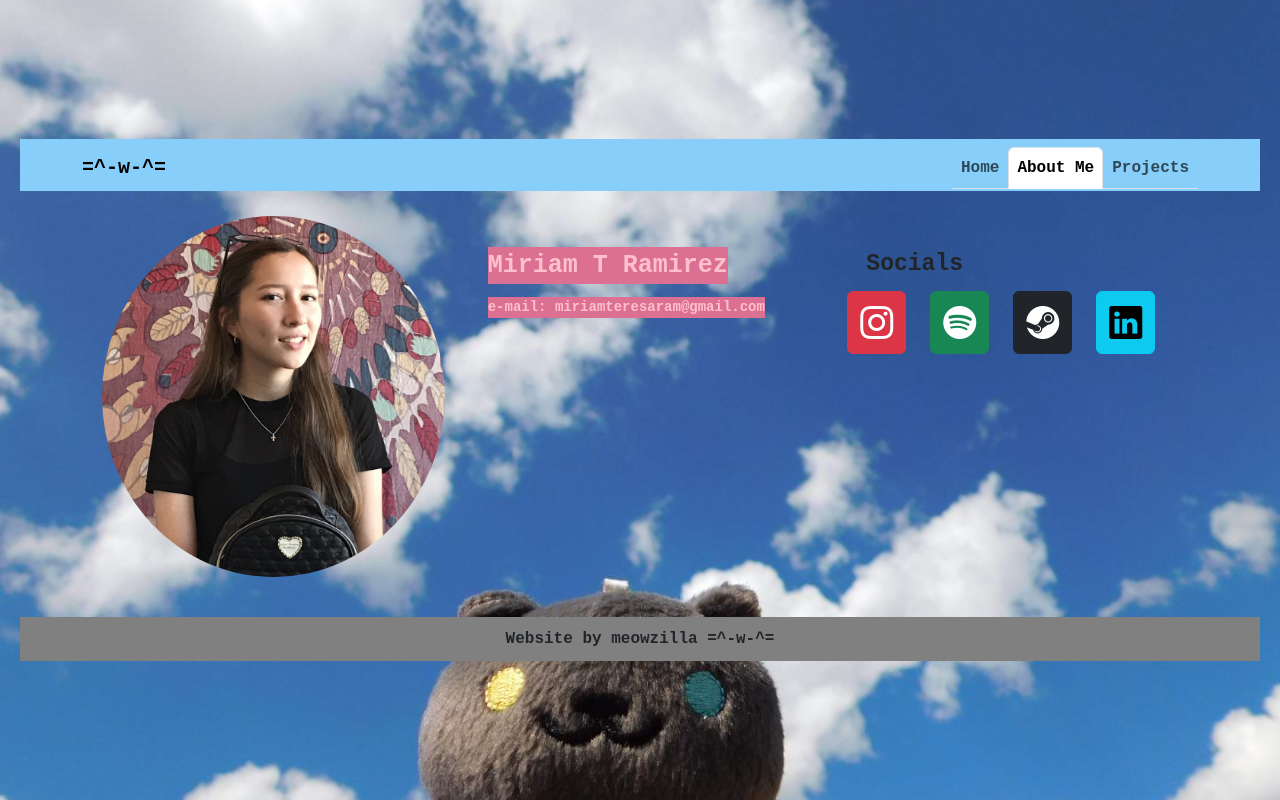
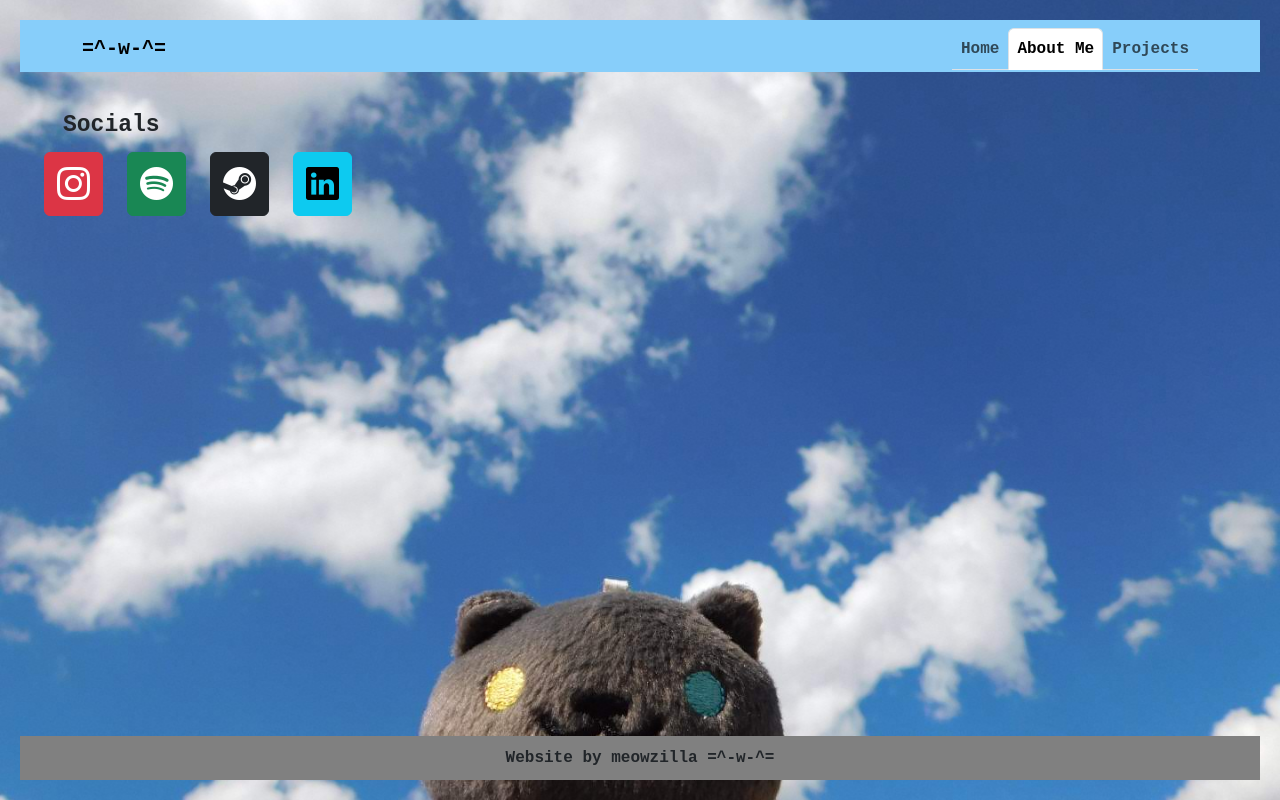
Before and after one commit to miriamrami/meow-port-app, a React (Create React App) app: page /AboutMe.js in a window 1280 px wide. Built offline with nearby package versions, Linux system fonts and the light colour scheme.

Commit message:
updated classNames in about me page

```diff
--- a/src/AboutMe.js
+++ b/src/AboutMe.js
@@ -23,6 +23,9 @@ const AboutMe = () => {
 		</Navbar>
 
 
+
+
+		{/* COMMENTING OUT
 		<Container className="c1">
 			<Row className="AM-row1">
 				<Col className="miriamImage">
@@ -42,30 +45,32 @@ const AboutMe = () => {
 					</Card>
 				</Col>
 
-				<Col className="socialsCol">
+				</Row>
+		</Container>
+				*/}
+
+				<Col className="socials-col">
 					<Row>
-						<Card className="socialsCard">
+						<Card className="socials-card">
 							<Card.Body>
-								<Card.Title className="socialsTitle">Socials</Card.Title>
+								<Card.Title className="socials-title">Socials</Card.Title>
 							</Card.Body>
 						</Card>
 					</Row>
 
 					<Row>
 						<Container>
-							<Row className="iconsRow">
+							<Row className="icons-row">
 								<Col><Button variant="danger" href="https://www.instagram.com/_meowriam_/" target="_blank"><i className="bi-instagram"></i></Button></Col>
 								<Col><Button variant="success" href="https://open.spotify.com/user/mairix3?si=a4411d782b4144c4" target="_blank"><i className="bi-spotify"></i></Button></Col>
 								<Col><Button variant="dark" href="https://steamcommunity.com/id/11151999/" target="_blank"><i className="bi-steam"></i></Button></Col>
 								<Col><Button variant="info" href="https://www.linkedin.com/in/miriamtramirez/" target="_blank"><i className="bi-linkedin"></i></Button></Col>
-
 							</Row>
 						</Container>
 					</Row>
 				</Col>
 
-			</Row>
-		</Container>
+
 
 		{/*COMMENTING OUT FIRST
 		<Container className="c2">
--- a/src/cssFiles/AboutMe.css
+++ b/src/cssFiles/AboutMe.css
@@ -64,12 +64,12 @@ body{
 
   }
 
- .socialsCol{
+ .socials-col{
    position: relative;
  }
 
 
- .socialsCard{
+ .socials-card{
     position: absolute;
     background: none;
     border: none;
@@ -77,13 +77,13 @@ body{
     left: 15px;
  }
 
- .socialsTitle{
+ .socials-title{
   font-family: 'Courier New', Courier, monospace;
   font-weight: bold;
   font-size: 23px;
  }
 
- .iconsRow{
+ .icons-row{
   display: flex;
   position: absolute;
   top: 75px;
```
